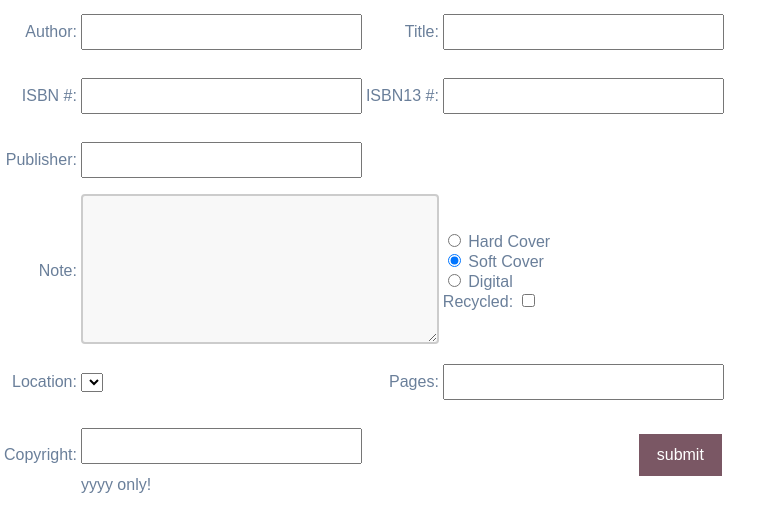
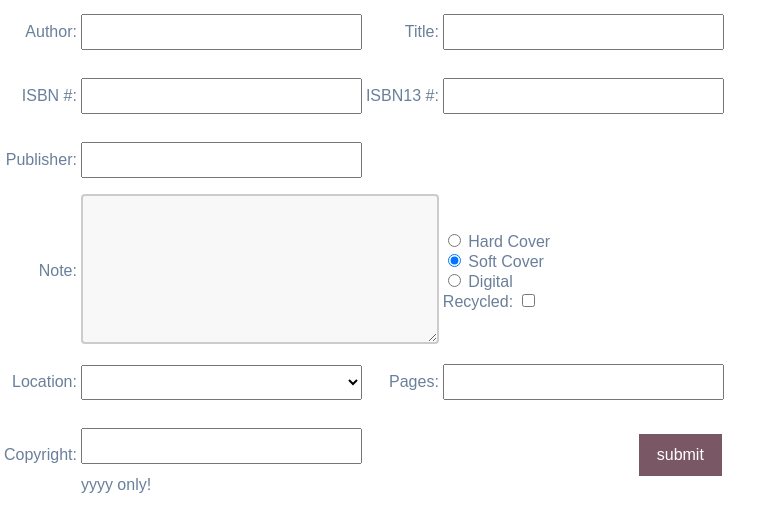
Before and after one commit to DrSkippy/php_books_database, a PHP site: page /js_reports/add_book.html in a window 1280 px wide. Shown: the part 130-662 px from the top of the page, without its empty margins (0-783 px from the left). Run offline with PHP 8.4, Linux system fonts and the light colour scheme; lists and menus that the app fills with data are empty.

Commit message:
selector style and missing input

```diff
--- a/library/add_book_scripts.js
+++ b/library/add_book_scripts.js
@@ -2,8 +2,7 @@
 let form = document.forms.add;
 const queryString = window.location.search;
 const urlParams = new URLSearchParams(queryString);
-var isbn_target = null;
-isbn_target = urlParams.getAll("isbn");
+var isbn_target = urlParams.get("isbn");
 window.addEventListener('DOMContentLoaded', function() {
     topnavbar();
     // Populate location dropdown with data from web API
--- a/style/table-style.css
+++ b/style/table-style.css
@@ -68,6 +68,15 @@ textarea {
   font-family: sans-serif;
   font-size: 1.0em;
   #resize: none;
+}
+
+select {
+  font-family: sans-serif;
+  font-size: 1.0em;
+  width: 100%;
+  padding: 7px 12px;
+  margin: 12px 0;
+  box-sizing: border-box;
 }
 
 input[type=button], input[type=submit], input[type=reset] {
```
